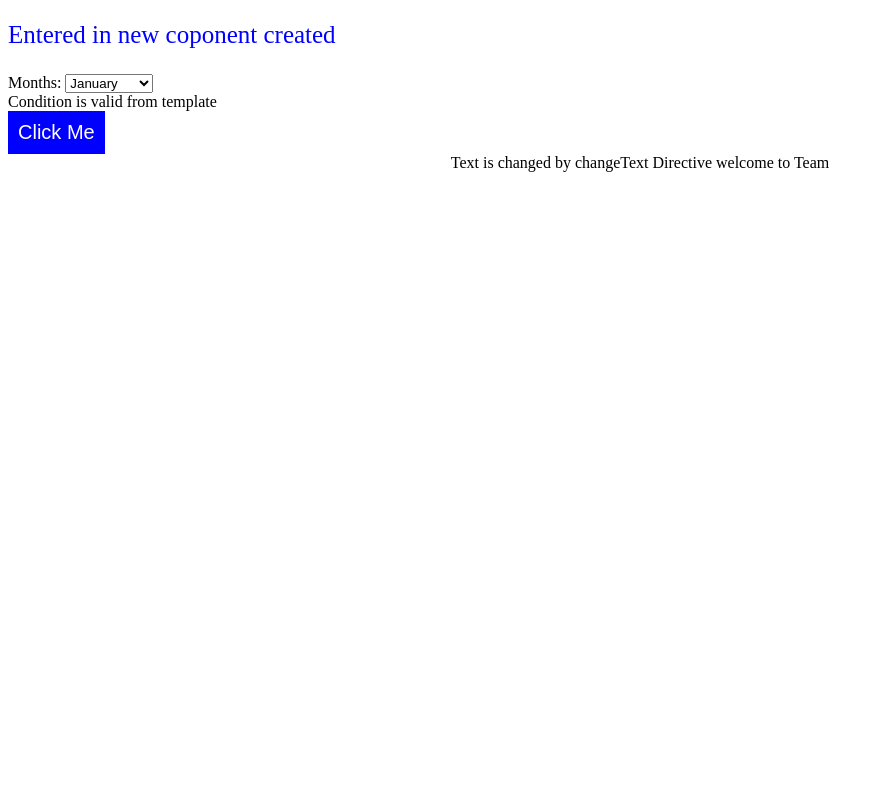
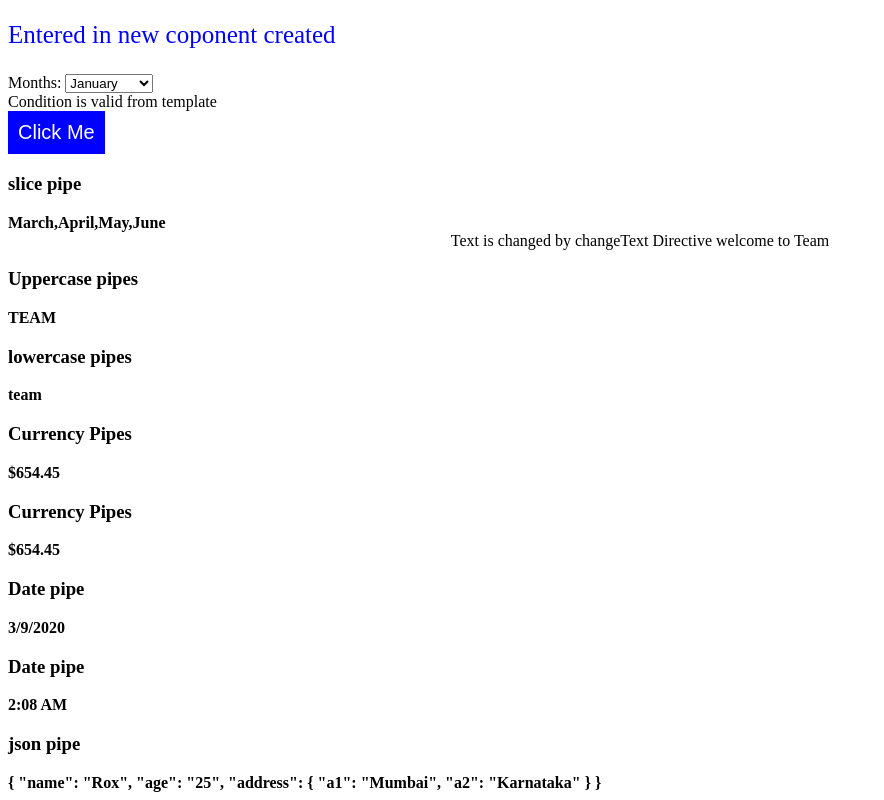
Before and after one commit to priyanka-teke05/angular-practice, an Angular app: page / in a window 1280 px wide. Shown: the part 499-1299 px from the top of the page, without its empty margins (0-884 px from the left). Before the commit the page ends 800 px from the top, so only its background shows below. Built offline with nearby package versions, Linux system fonts and the light colour scheme.

Commit message:
ADDED: built in pipes

```diff
--- a/src/app/app.component.html
+++ b/src/app/app.component.html
@@ -7,4 +7,27 @@
     <span appChangeText>
         welcome to {{title}}
     </span></div>
+
+    <h3>Uppercase pipes</h3>
+    <b>{{title | uppercase}}</b>
+
+    <h3>lowercase pipes</h3>
+    <b>{{title | lowercase}}</b>
+
+    <h3>Currency Pipes</h3>
+    <b>{{654.45 | currency:"USD"}}</b>
+
+    <h3>Currency Pipes</h3>
+    <b>{{654.45 | currency:"USD":true}}</b>
+
+    <h3>Date pipe</h3>
+    <b>{{todayDate | date:'d/M/y'}}</b>
+
+    <h3>Date pipe</h3>
+    <b>{{todayDate | date:'shortTime'}}</b>
+
+    <h3>json pipe</h3>
+    <b>{{information | json}}</b>
+
+
     <router-outlet></router-outlet>
--- a/src/app/app.component.ts
+++ b/src/app/app.component.ts
@@ -7,4 +7,6 @@ import { Component } from '@angular/core';
 })
 export class AppComponent {
   title = 'Team';
+  todayDate= new Date();
+  information = {name:'Rox', age:'25', address:{a1:'Mumbai', a2:'Karnataka'}};
 }
--- a/src/app/new-cmp/new-cmp.component.html
+++ b/src/app/new-cmp/new-cmp.component.html
@@ -18,3 +18,6 @@
      <button (click) = "myClickFunction($event)">
         Click Me
      </button>
+
+     <h3>slice pipe</h3>
+    <b>{{months | slice:2:6}}</b>
```
